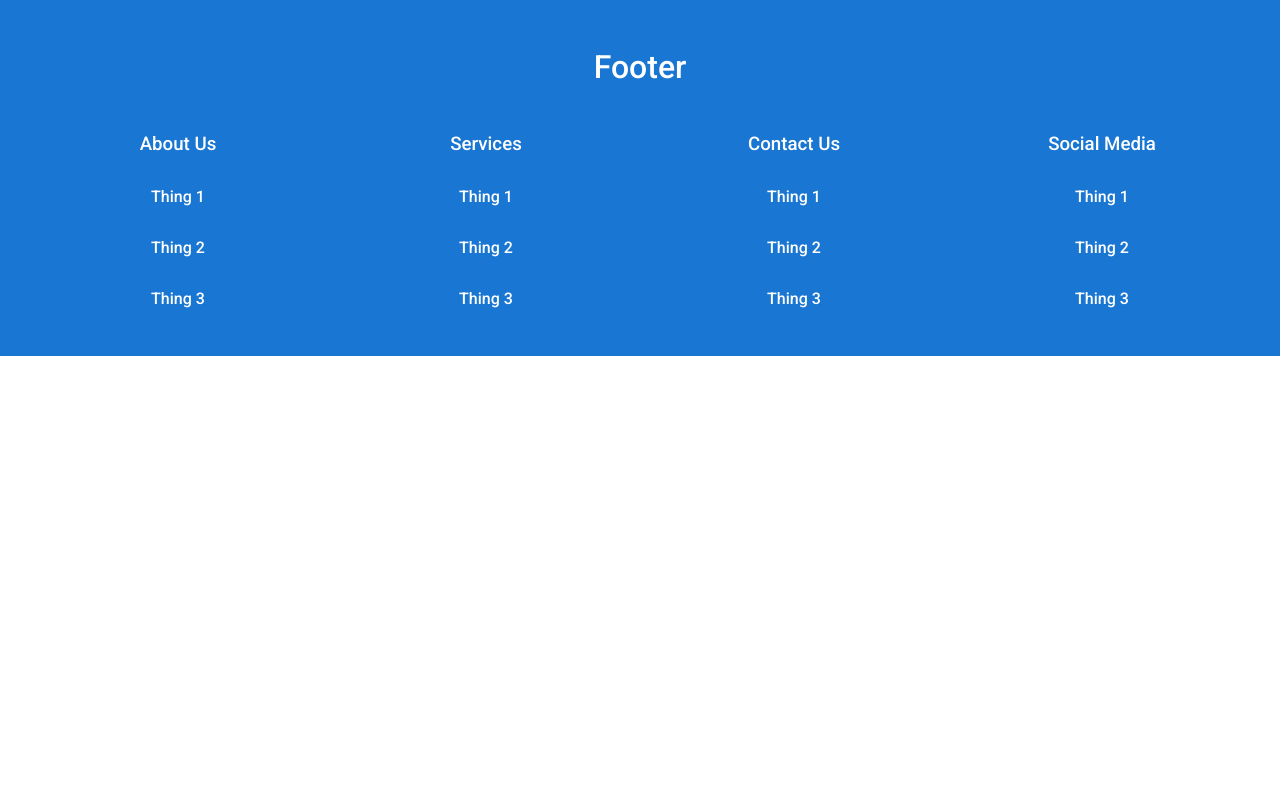
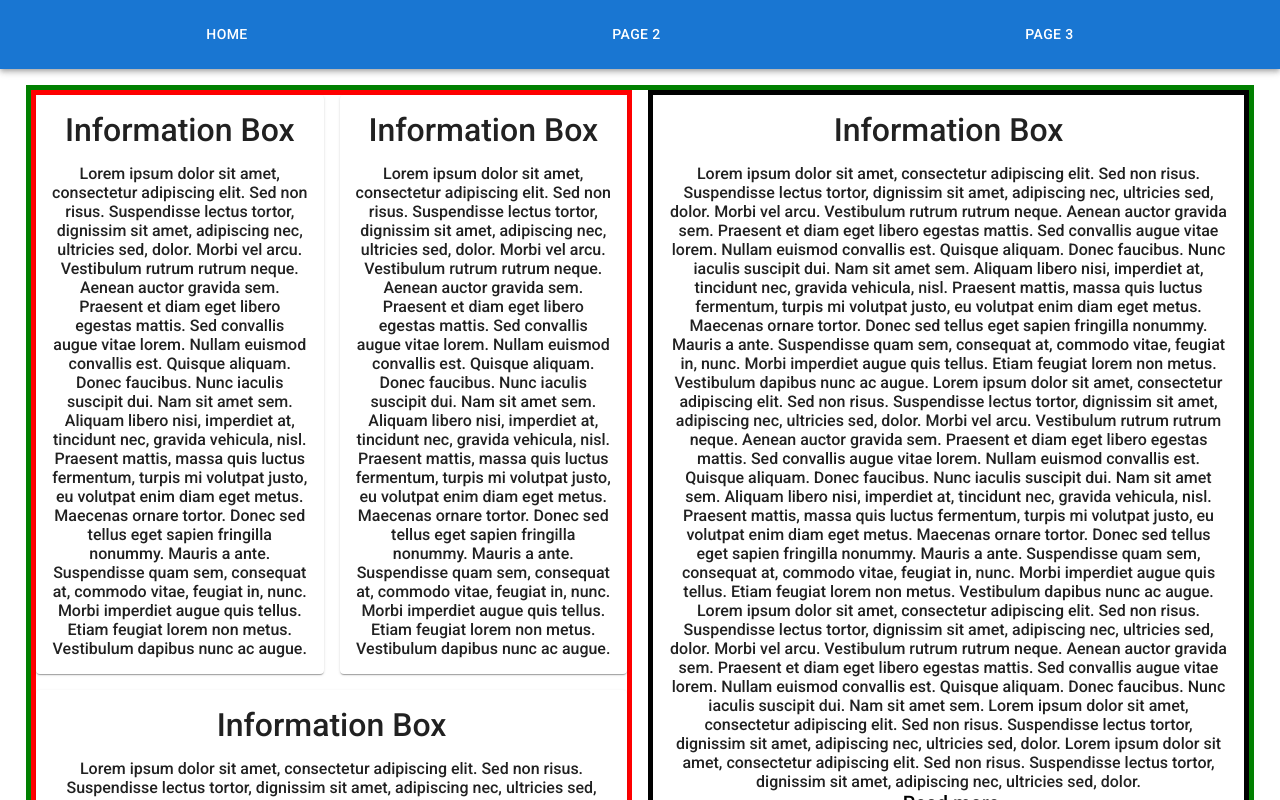
Before and after one commit to Bruuh404/reactstuff, a React (Create React App) app in the folder my-react-app/: page /Gymnasiearbete/page1 in a window 1280 px wide. Shown: the top 800 px of the page. Built offline with nearby package versions, Linux system fonts and the light colour scheme.

Commit message:
to my surprise

```diff
--- a/my-react-app/package.json
+++ b/my-react-app/package.json
@@ -2,7 +2,7 @@
   "name": "my-react-app",
   "version": "0.1.0",
   "private": true,
-  "homepage": "https://bruuh404.github.io/reactstuff",
+  "homepage": "https://jonfoxag.github.io/gymnasiearbete",
   "dependencies": {
     "@emotion/react": "^11.13.5",
     "@emotion/styled": "^11.13.5",
--- a/my-react-app/src/App.js
+++ b/my-react-app/src/App.js
@@ -8,7 +8,7 @@ import Footer from "./components/Footer";
 function App() {
   return (
     <React.StrictMode>
-    <Router basename="/reactstuff">
+    <Router basename="/Gymnasiearbete">
     <Navbar />
       <Routes>
         <Route path="/page1" element={<Home />} />
--- a/my-react-app/src/components/navbar.js
+++ b/my-react-app/src/components/navbar.js
@@ -1,4 +1,4 @@
-import React from 'react';
+import * as React from 'react';
 import AppBar from '@mui/material/AppBar';
 import Box from '@mui/material/Box';
 import Toolbar from '@mui/material/Toolbar';
@@ -9,7 +9,7 @@ import MenuIcon from '@mui/icons-material/Menu';
 import Container from '@mui/material/Container';
 import Button from '@mui/material/Button';
 import MenuItem from '@mui/material/MenuItem';
-import { Link, useLocation } from 'react-router-dom';
+import { Link } from 'react-router-dom';
 
 const pages = [
   { name: 'Home', path: '/page1' },
@@ -19,7 +19,6 @@ const pages = [
 
 function Navbar() {
     const [anchorElNav, setAnchorElNav] = React.useState(null);
-  const currentLocation = useLocation();
 
     const handleOpenNavMenu = (event) => {
         setAnchorElNav(event.currentTarget);
@@ -29,22 +28,15 @@ function Navbar() {
         setAnchorElNav(null);
     };
 
-  const currentPage = pages.find((page) => page.path === currentLocation.pathname);
-
   return (
     <AppBar position="static">
       <Container maxWidth="xl">
-        <Toolbar
-          disableGutters
-          sx={{
-            position: 'relative', // Necessary for absolute positioning
-          }}
-        >
+        <Toolbar disableGutters>
           {/* Mobile menu icon */}
-          <Box sx={{ flexGrow: 1, display: { xs: 'flex', md: 'none' } }}>
+          <Box sx={{flexGrow: 1, display: { xs: 'flex', md: 'none' } }}>
             <IconButton
               size="large"
-              aria-label="menu"
+              aria-label="account of current user"
               aria-controls="menu-appbar"
               aria-haspopup="true"
               onClick={handleOpenNavMenu}
@@ -70,45 +62,28 @@ function Navbar() {
             >
               {pages.map((page) => (
                 <MenuItem key={page.path} onClick={handleCloseNavMenu}>
-                  <Link
-                    to={page.path}
-                    style={{ textDecoration: 'none', color: 'inherit' }}
-                  >
+                  <Link to={page.path} style={{ textDecoration: 'none',
+                  color: 'inherit',
+                  }}>
                     <Typography textAlign="center">{page.name}</Typography>
                   </Link>
                 </MenuItem>
               ))}
             </Menu>
           </Box>
-
-          {/* Center the current page name in mobile view */}
-          <Typography
-            variant="h6"
-            component="div"
-            textAlign="center"
-            sx={{
-              position: 'absolute', // Center text
-              top: '50%',
-              left: '50%',
-              transform: 'translate(-50%, -50%)',
-              display: { xs: 'block', md: 'none' },
-            }}
-          >
-            {currentPage?.name || 'Navbar'}
-          </Typography>
-
           {/* Desktop links */}
-          <Box sx={{ flexGrow: 1, display: { xs: 'none', md: 'flex' } }}>
+          <Box id="dbox" sx={{ flexGrow: 1, display: { xs: 'none', md: 'flex' } }}>
             {pages.map((page) => (
               <Button
                 key={page.path}
                 component={Link}
                 to={page.path}
-                sx={{
-                  my: 2,
-                  color: 'white',
-                  display: 'block',
+                sx={{ my: 2, color: 'white', display: 'block',
+                  display: { xs: 'none', md: 'flex' },
+                  justifyContent: 'center',
+                  flexGrow: 1,
                 }}
+
               >
                 {page.name}
               </Button>
@@ -117,6 +92,7 @@ function Navbar() {
         </Toolbar>
       </Container>
     </AppBar>
+
   );
 }
 
--- a/my-react-app/src/pages/home.css
+++ b/my-react-app/src/pages/home.css
@@ -16,9 +16,11 @@ code {
 #container {
   max-height: 1000vh;
     margin: 10px;
+    border: solid green 5px;
 }
 #maxsize {
   height: 100%;
+  border: solid black 5px;
 }
 
 #more {
@@ -26,5 +28,6 @@ code {
 }
 
 #grid1 {
+  border: solid red 5px;
   height: 100%;
 }
--- a/my-react-app/src/pages/page1.js
+++ b/my-react-app/src/pages/page1.js
@@ -18,7 +18,7 @@ const Home = () => {
                     {xs: 12, md: 6}
                     }>
                     <Grid id="grid1" container spacing={2}>
-                        <Grid item size={{xs: 12, md: 6}}>
+                        <Grid item size={6}>
                             <Item>
                         <h1>Information Box</h1>
                         <p>Lorem ipsum dolor sit amet, consectetur adipiscing elit. Sed non risus. Suspendisse lectus tortor, dignissim sit amet, adipiscing nec, ultricies sed, dolor.
@@ -31,7 +31,7 @@ const Home = () => {
                             </p>
                             </Item>
                         </Grid>
-                        <Grid item size={{xs: 12, md: 6}}>
+                        <Grid item size={6}>
                         <Item>
                         <h1>Information Box</h1>
                         <p>Lorem ipsum dolor sit amet, consectetur adipiscing elit. Sed non risus. Suspendisse lectus tortor, dignissim sit amet, adipiscing nec, ultricies sed, dolor.
```
Also changed, not shown: 1 other file (tests, documents, lock files or other folders). Lines whose indentation alone changed are shown as unchanged.
